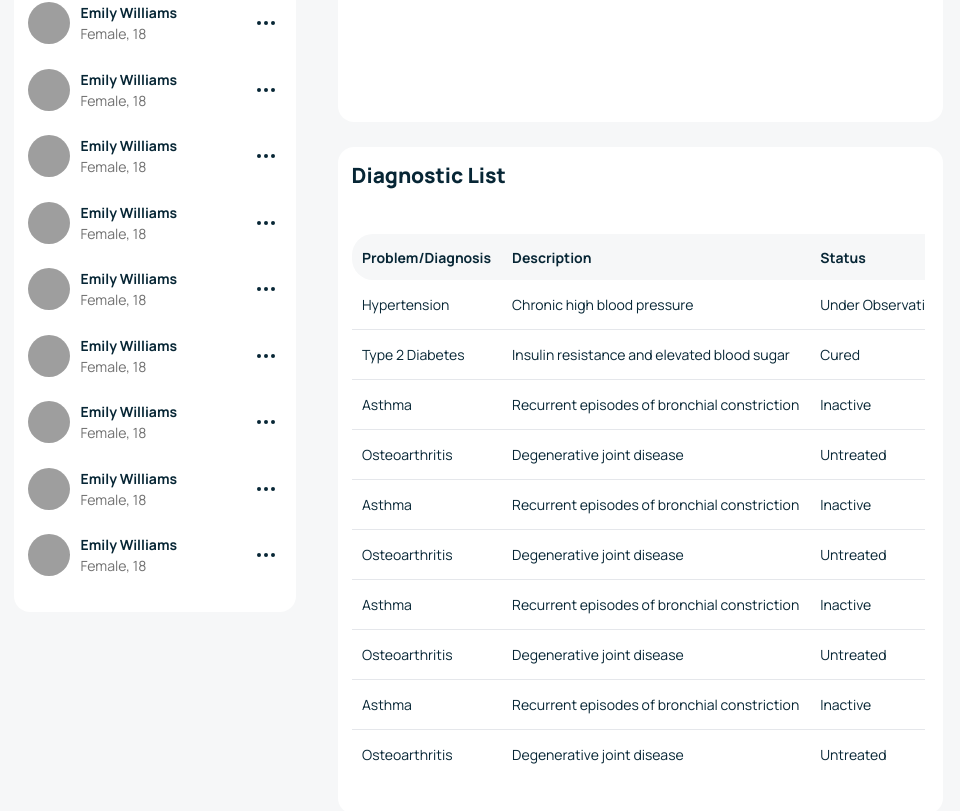
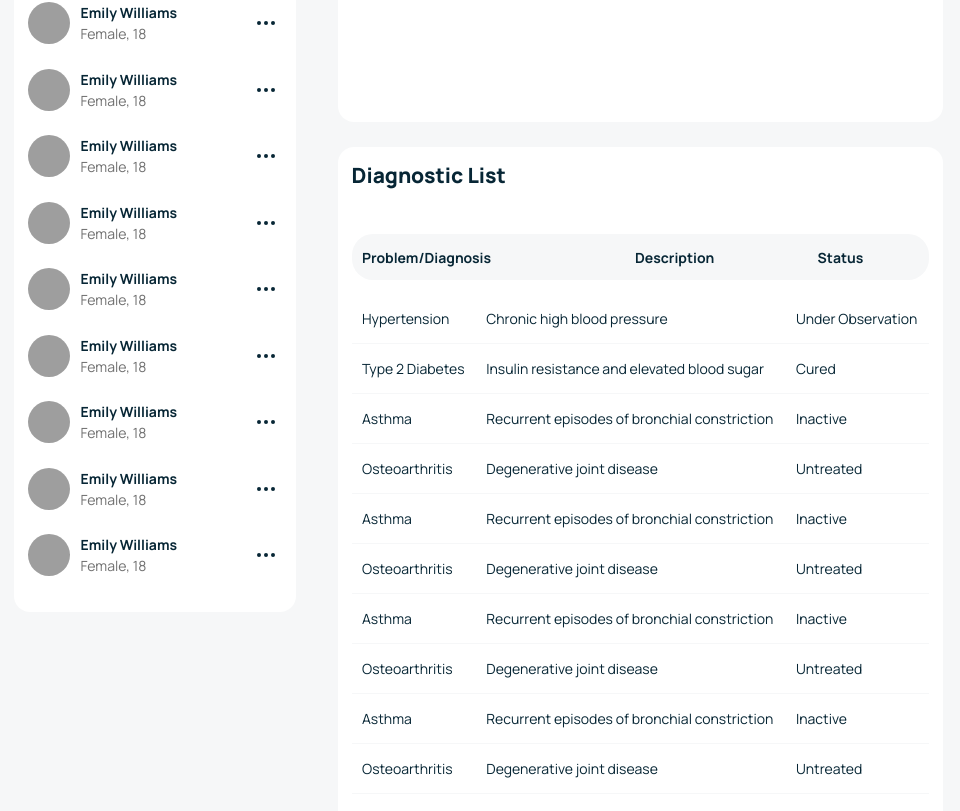
Before and after one commit to UlisesOrnelasR/CT-frontend-testV2, a React (Vite) app: page / in a window 1280 px wide. Shown: the part 786-1597 px from the top of the page, without its empty margins (0-960 px from the left). Built offline with nearby package versions, Linux system fonts and the light colour scheme; grey boxes are pictures that could not be loaded.

Commit message:
style: Base scroll table

```diff
--- a/src/components/DiagnosisHistory/DiagnosisHistoryTable.tsx
+++ b/src/components/DiagnosisHistory/DiagnosisHistoryTable.tsx
@@ -23,7 +23,7 @@ export const DiagnosisHistoryTable = ({ diagnostic_list }: any) => {
 
   return (
     <>
-      <Table data={diagnostic_list} columns={columns} />
+      <Table data={diagnostic_list} columns={columns} maxHeight="179px" />
     </>
   );
 };
--- a/src/components/DiagnosticList/DiagnosticList.tsx
+++ b/src/components/DiagnosticList/DiagnosticList.tsx
@@ -52,20 +52,67 @@ const diagnostic_list = [
     description: "Degenerative joint disease",
     status: "Untreated",
   },
+  {
+    name: "Asthma",
+    description: "Recurrent episodes of bronchial constriction",
+    status: "Inactive",
+  },
+  {
+    name: "Osteoarthritis",
+    description: "Degenerative joint disease",
+    status: "Untreated",
+  },
+  {
+    name: "Asthma",
+    description: "Recurrent episodes of bronchial constriction",
+    status: "Inactive",
+  },
+  {
+    name: "Osteoarthritis",
+    description: "Degenerative joint disease",
+    status: "Untreated",
+  },
+  {
+    name: "Asthma",
+    description: "Recurrent episodes of bronchial constriction",
+    status: "Inactive",
+  },
+  {
+    name: "Osteoarthritis",
+    description: "Degenerative joint disease",
+    status: "Untreated",
+  },
+  {
+    name: "Asthma",
+    description: "Recurrent episodes of bronchial constriction",
+    status: "Inactive",
+  },
+  {
+    name: "Osteoarthritis",
+    description: "Degenerative joint disease",
+    status: "Untreated",
+  },
+  {
+    name: "Asthma",
+    description: "Recurrent episodes of bronchial constriction",
+    status: "Inactive",
+  },
+  {
+    name: "Osteoarthritis",
+    description: "Degenerative joint disease",
+    status: "Untreated",
+  },
 ];
 
 export const DiagnosticList = () => {
   return (
-    <div className="bg-white rounded-16px pr-1 pb-6">
+    <div className="bg-white rounded-16px pb-6">
       <div className="p-4">
         <Title title="Diagnostic List" />
       </div>
       <div className="px-4 pl-4 mt-9">
         <div>
-          <DiagnosisHistoryTable
-            diagnostic_list={diagnostic_list}
-            maxHeight="349"
-          />
+          <DiagnosisHistoryTable diagnostic_list={diagnostic_list} />
         </div>
       </div>
     </div>
--- a/src/components/ui/Table.tsx
+++ b/src/components/ui/Table.tsx
@@ -11,7 +11,7 @@ interface Props {
   maxHeight?: string;
 }
 
-export function Table({ data, columns, maxHeight }: Props) {
+export function Table({ data, columns, maxHeight = "400px" }: Props) {
   const table = useReactTable({
     data,
     columns,
@@ -20,7 +20,7 @@ export function Table({ data, columns, maxHeight }: Props) {
 
   return (
     <div className="overflow-x-auto">
-      <table className="min-w-full mb-4">
+      <table className="min-w-full mb-4 text-left">
         <thead className="bg-shadow">
           {table.getHeaderGroups().map((headerGroup) => (
             <tr key={headerGroup.id}>
@@ -29,7 +29,7 @@ export function Table({ data, columns, maxHeight }: Props) {
                   key={header.id}
                   scope="col"
                   className={cn(
-                    "px-3 py-3.5 text-left font-bold",
+                    "px-3 py-3.5  font-bold",
                     index === 0 ? "rounded-l-3xl" : "",
                     index === headerGroup.headers.length - 1
                       ? "rounded-r-3xl"
@@ -45,12 +45,17 @@ export function Table({ data, columns, maxHeight }: Props) {
             </tr>
           ))}
         </thead>
-        <tbody
+      </table>
+      <div
+        // className="overflow-y-auto"
+        // style={{ maxHeight }}
         className={cn(
-            "divide-y divide-gray-200 bg-white text-left",
-            maxHeight && `overflow-y-auto max-h-${maxHeight}`
+          "overflow-y-auto",
+          maxHeight ? `max-h-[${maxHeight}]` : ""
         )}
       >
+        <table className="min-w-full text-left">
+          <tbody className="divide-y divide-shadow bg-white">
             {table.getRowModel().rows.map((row) => (
               <tr key={row.id}>
                 {row.getVisibleCells().map((cell) => (
@@ -63,5 +68,6 @@ export function Table({ data, columns, maxHeight }: Props) {
           </tbody>
         </table>
       </div>
+    </div>
   );
 }
--- a/tailwind.config.js
+++ b/tailwind.config.js
@@ -20,7 +20,8 @@ module.exports = {
         '1054': '1054px',
         '673': '673px',
         '400': '400px',
-        "349": "349px"
+        "349": "349px",
+        "179": "179px"
       },
       maxHeight: {
         '1054': '1054px'
```
Lines whose indentation alone changed are shown as unchanged.
